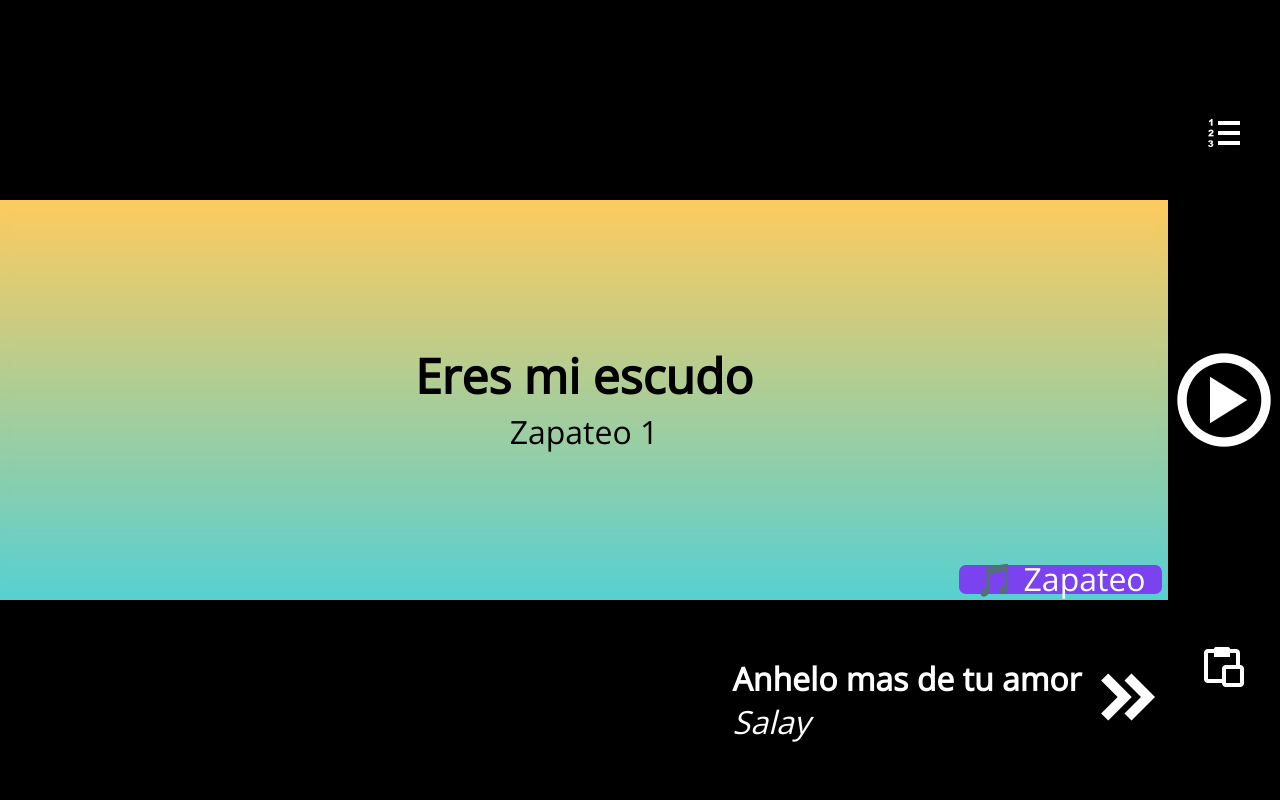
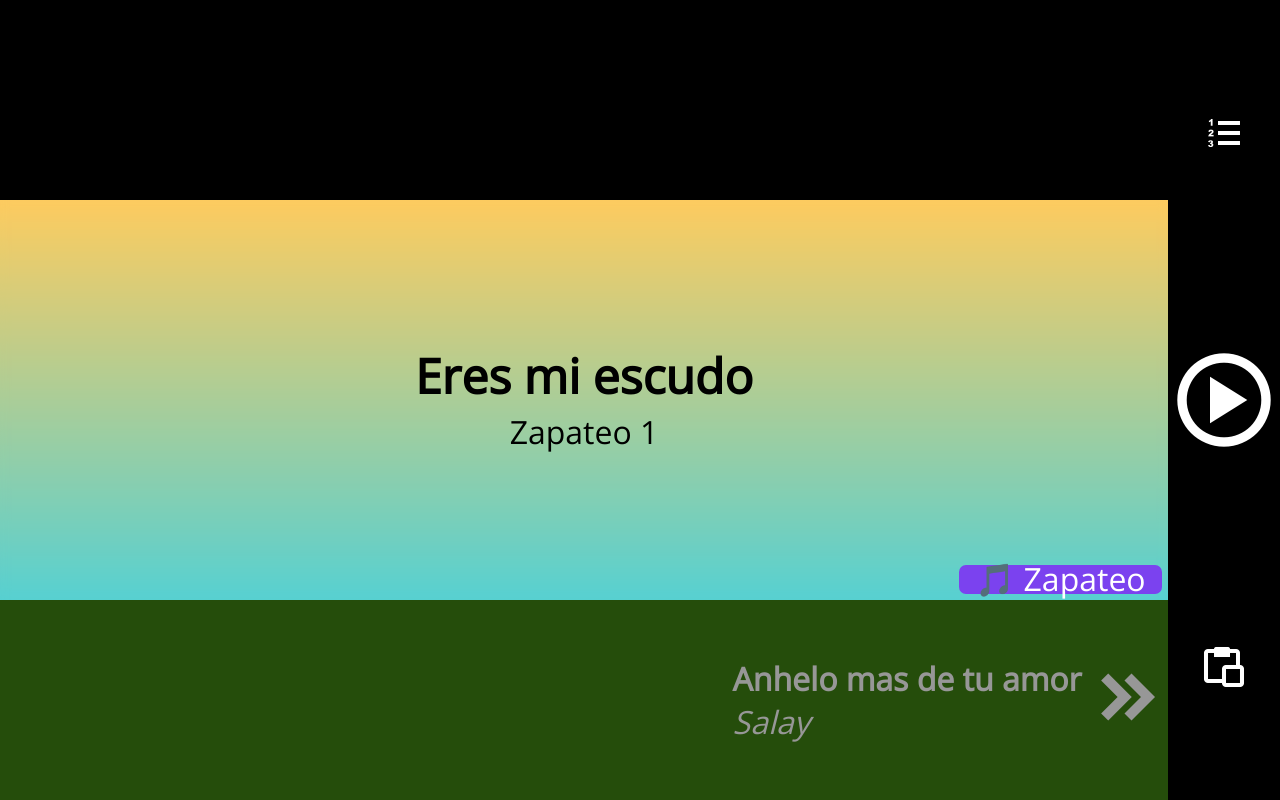
Before and after one commit to KievAndres/lista-canciones-para-tocar, an Angular app: page / in a window 1280 px wide. Built offline with nearby package versions, Linux system fonts and the light colour scheme.

Commit message:
blink next song

```diff
--- a/src/app/components/player/player.component.html
+++ b/src/app/components/player/player.component.html
@@ -34,7 +34,7 @@
       </div>
     </div>
   </section>
-  <section class="next-song-container">
+  <section class="next-song-container blink-next-song">
     <div class="new-song-flex-wrapper">
       <div class="new-song" *ngIf="isNewSong(nextSong)">
         Nueva alabanza
--- a/src/app/components/player/player.component.scss
+++ b/src/app/components/player/player.component.scss
@@ -30,6 +30,28 @@
       display: flex;
       align-items: center;
       justify-content: end;
+    }
+  }
+
+  .blink-next-song {
+    background: #000;
+    color: #fff;
+    animation: blinkNextSong 1.6s infinite;
+  }
+
+  @keyframes blinkNextSong {
+    0% {
+      background: #000;
+      color: #fff;
+    }
+    50% {
+      background-color: #5abd1a;
+      color: #000;
+    }
+
+    100% {
+      background-color: #000;
+      color: #fff;
     }
   }
 
```
